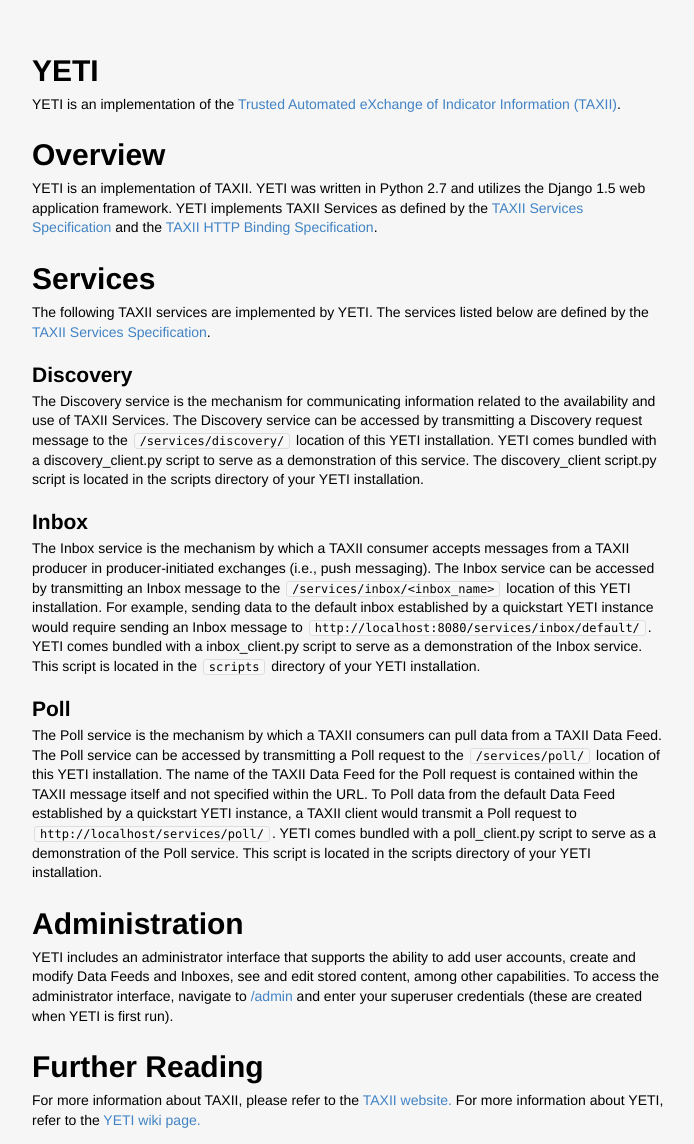
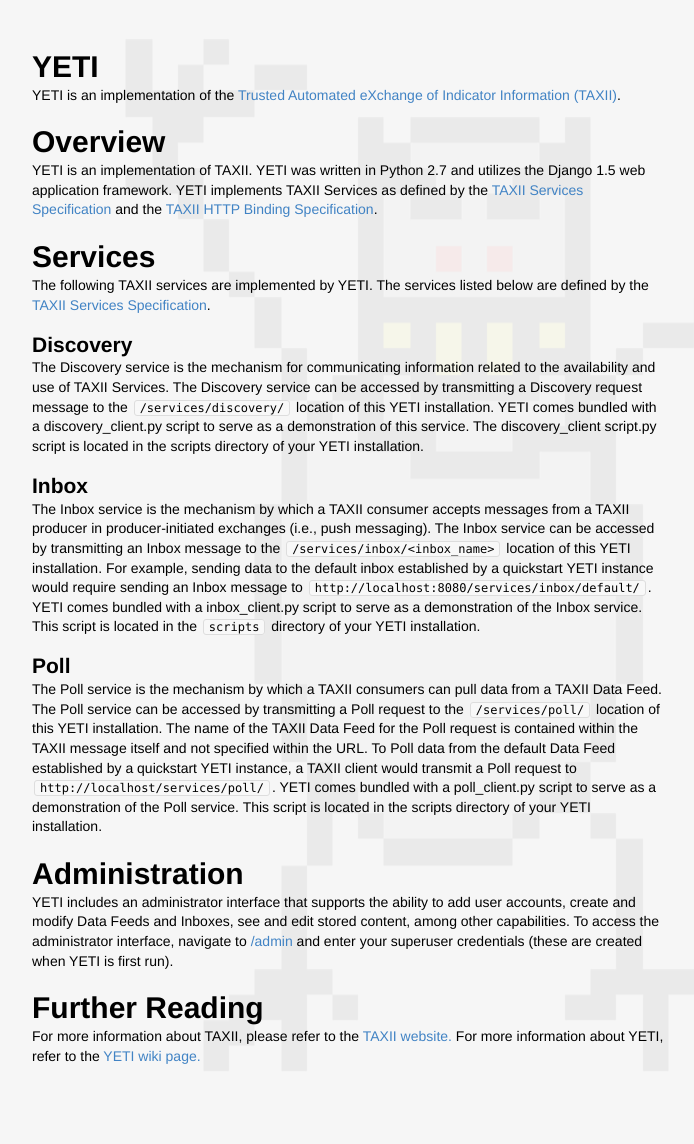
Before and after one commit to TAXIIProject/yeti, a Python web app: template yeti/templates/index.html in a window 1280 px wide. Shown: the whole page, without its empty margins (292-986 px from the left). After the commit the page ends 1064 px from the top, so only its background shows below. Run offline with Jinja, Linux system fonts and the light colour scheme; the template is opened without the code that fills it, so the values that code supplies are empty.

Commit message:
added background image to index.html

```diff
--- a/yeti/templates/index.html
+++ b/yeti/templates/index.html
@@ -3,9 +3,18 @@
         <title>YETI</title>
         <style type="text/css">
             body {
+            	background-image:url('static/images/yeti_bg_0_05_150.png');
+				background-repeat:no-repeat;
+				background-attachment:fixed;
+				background-position:right;
                 background-color: #F6F6F6;
                 font: 14px Helvetica, arial, freesans, clean, sans-serif;
                 line-height: 1.4;
+            }
+
+            img {
+            	opacity: 0.4;
+            	filter:alpha(opacity=40); /* For IE8 and earlier */
             }
 
             a {
@@ -16,10 +25,12 @@
 		    h1 {
 		      margin-bottom: 0em;
 		      font-size: 30px;
+		      line-height: 1.1;
 		    }
 
 		    h2 {
 		      margin-bottom: 0em;
+		      line-height: 1.1;
 		    }
 
             p {
```
Also changed, not shown: yeti/static/images/yeti.gif (added), yeti/static/images/yeti_bg_0_05_150.png (added).
